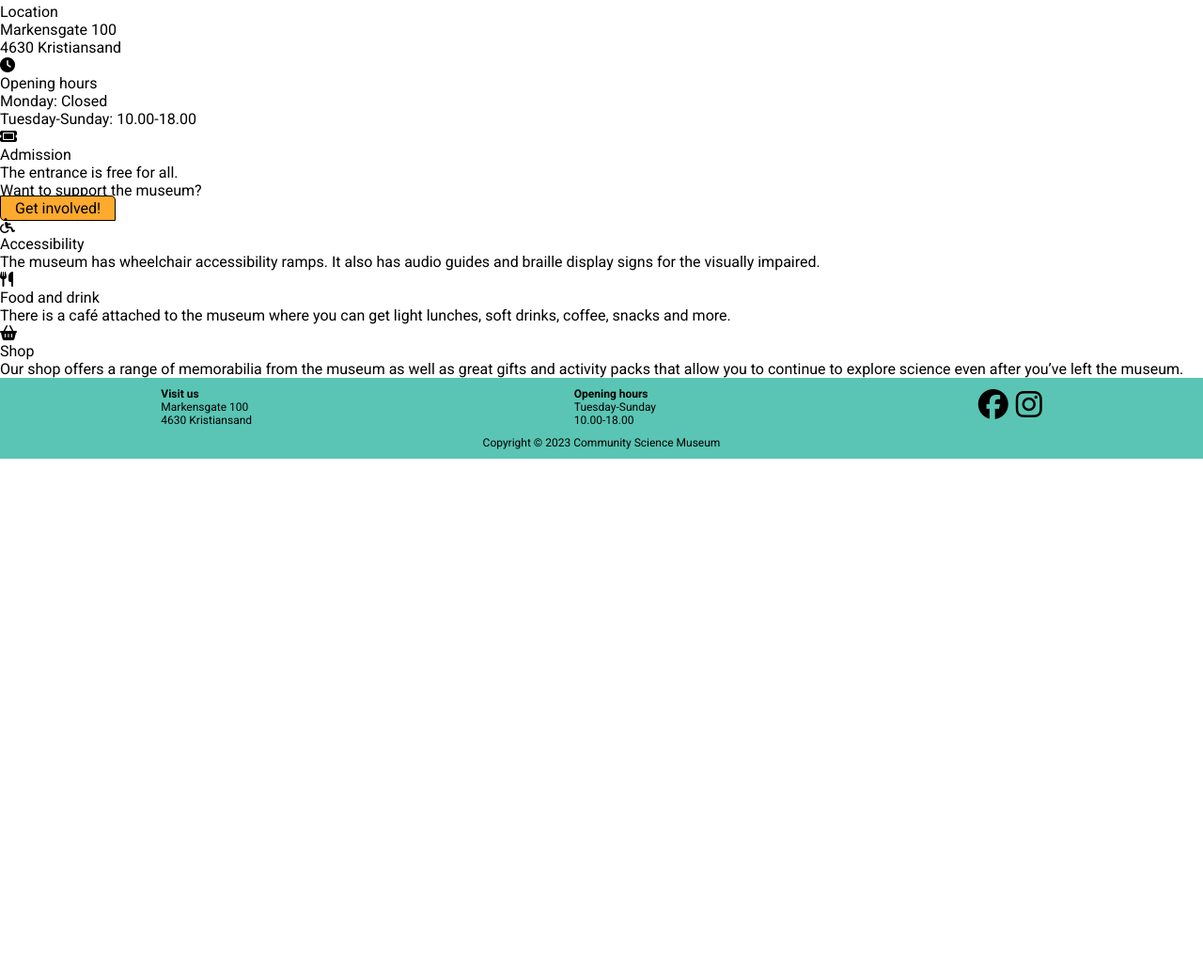
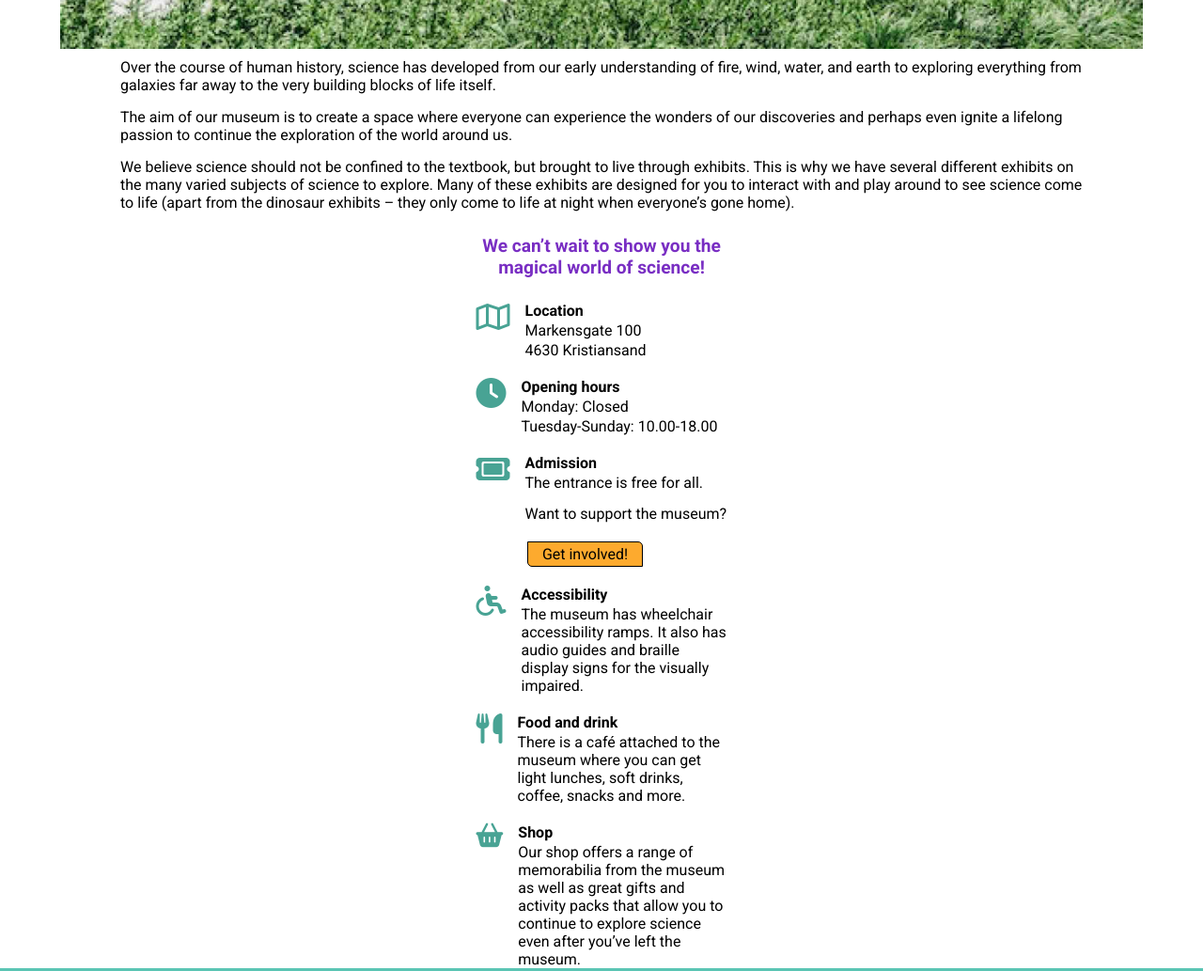
Before and after one commit to CharlotteValset/charlottevalset-semesterproject1, a plain HTML site: page about-us.html in a window 1280 px wide. Shown: the part 930-1963 px from the top of the page at 94% size. Before the commit the page ends 1418 px from the top, so only its background shows below. Drawn offline with Linux system fonts and the light colour scheme.

Commit message:
html/css-image upload, footerfix

```diff
--- a/about-us.html
+++ b/about-us.html
@@ -28,47 +28,73 @@
          </header>
          <main>
             <h1 class="page-title">About us</h1>
-            <img src="images/museum.jpg" alt="Picture of Community Science Museum building">
-            <section>
+            <img src="images/csm-building.jpg" class="about-us-img" alt="Picture of Community Science Museum building">
+            <section class="about-us-container">
+                <div class="about-us-text">
                     <p>Over the course of human history, science has developed from our early understanding of fire, wind, water, and earth to exploring everything from galaxies far away to the very building blocks of life itself.</p>
                     <p>The aim of our museum is to create a space where everyone can experience the wonders of our discoveries and perhaps even ignite a lifelong passion to continue the exploration of the world around us.</p>
                     <p>We believe science should not be confined to the textbook, but brought to live through exhibits. This is why we have several different exhibits on the many varied subjects of science to explore. Many of these exhibits are designed for you to interact with and play around to see science come to life (apart from the dinosaur exhibits – they only come to life at night when everyone’s gone home).</p>
+                </div>
             </section>
-            <p>We can’t wait to show you the magical world of science!</p>
-            <section>
+            <p class="selling-point_about">We can’t wait to show you the magical world of science!</p>
+            <section class="about-info">
+                <div class="about-info-content">
                     <div>
                         <i class="fa-regular fa-map"></i>
-                    <p>Location</p>
+                    </div>
+                    <div class="about-text">
+                        <p class="bold-700">Location</p>
                         <p>Markensgate 100</p>
                         <p>4630 Kristiansand</p>
                     </div>
+                </div>
+                <div class="about-info-content">
                     <div>
                         <i class="fa-solid fa-clock"></i>
-                    <p>Opening hours</p>
+                    </div>
+                    <div class="about-text">
+                        <p class="bold-700">Opening hours</p>
                         <p>Monday: Closed</p>
                         <p>Tuesday-Sunday: 10.00-18.00</p>
                     </div>
+                </div>
+                <div class="about-info-content">
                     <div>
                         <i class="fa-solid fa-ticket"></i>
-                    <p>Admission</p>
+                    </div>
+                    <div class="about-text">
+                        <p class="bold-700">Admission</p>
                         <p>The entrance is free for all.</p>
-                    <p>Want to support the museum?</p>
-                    <a href="get-involved.html" class="cta">Get involved!</a>
+                        <p class="support-request">Want to support the museum?</p>
                     </div>
+                </div>
+                <a href="get-involved.html" class="cta involved-button">Get involved!</a>
+                <div class="about-info-content">
                     <div>
                         <i class="fa-solid fa-wheelchair"></i>
-                    <p>Accessibility</p>
+                    </div>
+                    <div class="about-text">
+                        <p class="bold-700">Accessibility</p>
                         <p>The museum has wheelchair accessibility ramps. It also has audio guides and braille display signs for the visually impaired.</p>
                     </div>
+                </div>
+                <div class="about-info-content">
                     <div>
                         <i class="fa-solid fa-utensils"></i>
-                    <p>Food and drink</p>
+                    </div>
+                    <div class="about-text">
+                        <p class="bold-700">Food and drink</p>
                         <p>There is a café attached to the museum where you can get light lunches, soft drinks, coffee, snacks and more.</p>
                     </div>
+                </div>
+                <div class="about-info-content">
                     <div>
                         <i class="fa-solid fa-basket-shopping"></i>
-                    <p>Shop</p>
+                    </div>
+                    <div class="about-text">
+                        <p class="bold-700">Shop</p>
                         <p>Our shop offers a range of memorabilia from the museum as well as great gifts and activity packs that allow you to continue to explore science even after you’ve left the museum.</p>
+                    </div>
                 </div>
             </section>
         </main>
--- a/css/styles.css
+++ b/css/styles.css
@@ -216,6 +216,7 @@ textarea {
 
 footer {
     background-color: #5AC5B4;
+    margin-top: auto;
 }
 
 .footer-layout {
@@ -431,4 +432,110 @@ footer {
 }
 
 /*About us*/
+
+.about-us-img {
+    width: 90%;
+    object-fit: cover;
+    object-position: 0% 59%;
+    display: block;
+    margin: auto;
+}
+
+.about-us-container {
+    width: 80%;
+    margin: 10px auto 0px auto;
+}
+
+.about-us-text {
+    display: flex;
+    flex-direction: column;
+    gap: 15px;
+}
+
+.selling-point_about {
+    font-size: 1.2rem;
+    color: #792EC3;
+    text-align: center;
+    font-weight: 700;
+    padding: 15px 4px;
+    width: 265px;
+    margin: 10px auto;
+}
+
+.fa-map,
+.fa-clock,
+.fa-ticket,
+.fa-wheelchair,
+.fa-utensils,
+.fa-basket-shopping {
+    color: #48A394;
+    font-size: 2rem;
+}
+
+.fa-basket-shopping {
+    font-size: 1.6rem;
+}
+
+.about-info {
+    display: flex;
+    flex-direction: column;
+    justify-content: center;
+    align-items: center;
+    gap: 20px;
+}
+
+.about-info-content {
+    width: 267px;
+    display: flex;
+    gap: 16px;
+    align-items: flex-start;
+}
+
+.about-text {
+    display: flex;
+    flex-direction: column;
+    gap: 2px;
+}
+
+.support-request {
+    margin-top: 12px;
+}
+
+.involved-button {
+    margin-left: -35px;
+}
+
 /*Message sent*/
+
+.message-sent-card {
+    text-align: center;
+    margin: 80px auto 30px auto;
+    width: 266px;
+    border: 3px solid #792EC3;
+    border-radius: 0px 15px 0px 15px;
+    padding-bottom: 30px;
+}
+
+.message-sent-h1 {
+    margin: 10px auto;
+}
+
+.message-sent-img {
+    width: 100%;
+    height: 194px;
+    object-fit: cover;
+    object-position: 0% 59%;
+    display: block;
+    margin: auto;
+}
+
+.message-sent-text {
+    font-size: 1.125rem;
+    margin: 25px;
+}
+
+.body-wrapper {
+    min-height: 100vh;
+    display: flex;
+    flex-direction: column;
+}
```
Also changed, not shown: message-sent.html (+6 -4 lines), images/csm-building.jpg (added). Lines whose indentation alone changed are shown as unchanged.
